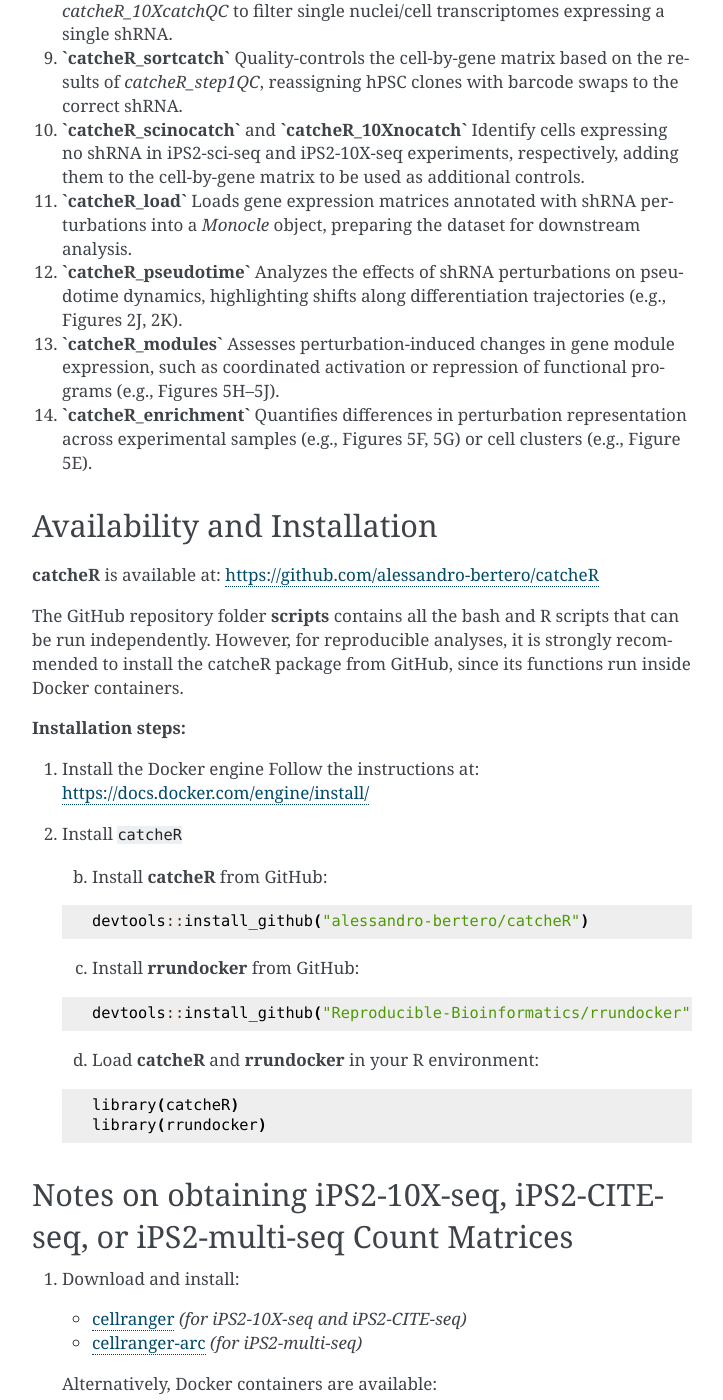
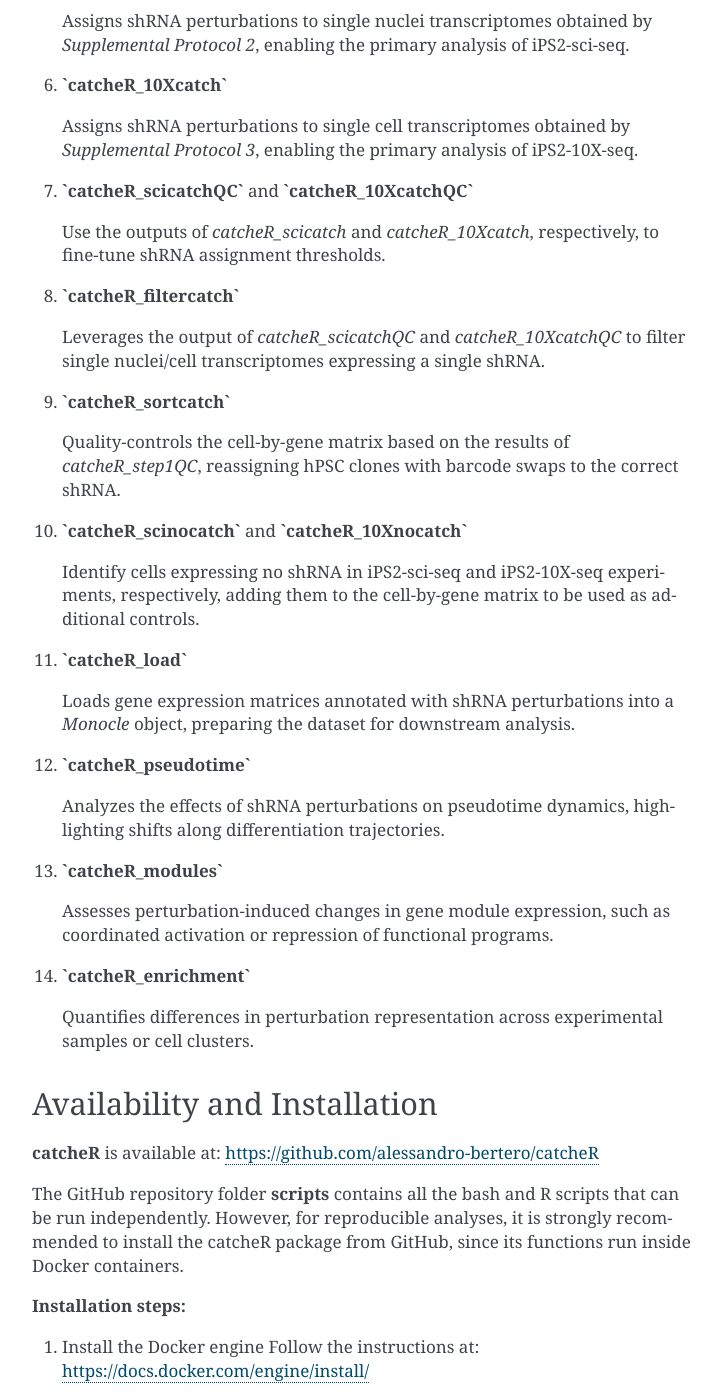
Before and after one commit to MariaLuisaRatto/catcheRdocs, a Sphinx documentation site: the page built from source/gettingstarted.rst, in a window 1280 px wide and 1400 px high, scrolled down 645 px. Shown: the whole window, without its empty margins (388-1111 px from the left). Built offline with Sphinx 7.4.7, drawn with Linux system fonts in a browser that asks for light colours.

Commit message:
getting started

```diff
--- a/source/gettingstarted.rst
+++ b/source/gettingstarted.rst
@@ -4,46 +4,61 @@ Getting started
 **catcheR** is a comprehensive bioinformatic package for designing and analyzing iPS2-seq experiments. It comprises the following functions:
 
 1. **`catcheR_design`**
+
    Designs oligonucleotides for *Supplemental Protocol 1 – Design shRNA oligonucleotides*, facilitating shRNA library cloning.
 
 2. **`catcheR_step1QC`**
+
    Analyzes the results of *Supplemental Protocol 1 – Intermediate plasmid pool QC*, assessing pooled cloning step 1 plasmids for barcode swaps.
 
 3. **`catcheR_step2QC`**
+
    Analyzes the results of *Supplemental Protocol 1 – Final plasmid pool QC or hiPSC pool QC*, assessing pooled cloning step 2 or genome-edited hiPSC pools for shRNA representation.
 
 4. **`catcheR_scicount`**
+
    Analyzes 2-level indexing sci-RNA-seq data, facilitating the generation of gene expression matrix for iPS2-sci-seq experiments.
 
 5. **`catcheR_scicatch`**
+
    Assigns shRNA perturbations to single nuclei transcriptomes obtained by *Supplemental Protocol 2*, enabling the primary analysis of iPS2-sci-seq.
 
 6. **`catcheR_10Xcatch`**
+
    Assigns shRNA perturbations to single cell transcriptomes obtained by *Supplemental Protocol 3*, enabling the primary analysis of iPS2-10X-seq.
 
 7. **`catcheR_scicatchQC`** and **`catcheR_10XcatchQC`**
+
    Use the outputs of `catcheR_scicatch` and `catcheR_10Xcatch`, respectively, to fine-tune shRNA assignment thresholds.
 
 8. **`catcheR_filtercatch`**
+
    Leverages the output of `catcheR_scicatchQC` and `catcheR_10XcatchQC` to filter single nuclei/cell transcriptomes expressing a single shRNA.
 
 9. **`catcheR_sortcatch`**
+
    Quality-controls the cell-by-gene matrix based on the results of `catcheR_step1QC`, reassigning hPSC clones with barcode swaps to the correct shRNA.
 
 10. **`catcheR_scinocatch`** and **`catcheR_10Xnocatch`**
+
     Identify cells expressing no shRNA in iPS2-sci-seq and iPS2-10X-seq experiments, respectively, adding them to the cell-by-gene matrix to be used as additional controls.
 
 11. **`catcheR_load`**
+
     Loads gene expression matrices annotated with shRNA perturbations into a *Monocle* object, preparing the dataset for downstream analysis.
 
 12. **`catcheR_pseudotime`**
-    Analyzes the effects of shRNA perturbations on pseudotime dynamics, highlighting shifts along differentiation trajectories (e.g., Figures 2J, 2K).
+
+    Analyzes the effects of shRNA perturbations on pseudotime dynamics, highlighting shifts along differentiation trajectories.
 
 13. **`catcheR_modules`**
-    Assesses perturbation-induced changes in gene module expression, such as coordinated activation or repression of functional programs (e.g., Figures 5H–5J).
+
+    Assesses perturbation-induced changes in gene module expression, such as coordinated activation or repression of functional programs.
 
 14. **`catcheR_enrichment`**
-    Quantifies differences in perturbation representation across experimental samples (e.g., Figures 5F, 5G) or cell clusters (e.g., Figure 5E).
+
+    Quantifies differences in perturbation representation across experimental samples or cell clusters.
+
 
 Availability and Installation
 -----------------------------
@@ -115,7 +130,6 @@ Notes on obtaining iPS2-10X-seq, iPS2-CITE-seq, or iPS2-multi-seq Count Matrices
    - Use ``cellranger multi`` for multiplexed experiments (e.g., iPS2-CITE-seq)
    - For iPS2-multi-seq, use ``cellranger-arc count`` to obtain both GEX and ATAC matrices
 
-   .. note::
 
       In multiplexed experiments (e.g., using CMO or ADT barcodes in iPS2-CITE-seq), individual sample matrices can be aggregated using ``cellranger aggr``.
       This produces a unified dataset for joint analysis with ``catcheR_10Xcatch``, specifying the number of samples via the ``samples`` argument.
```
Also changed, not shown: other parts of source/gettingstarted.rst (+0 -2 lines).
